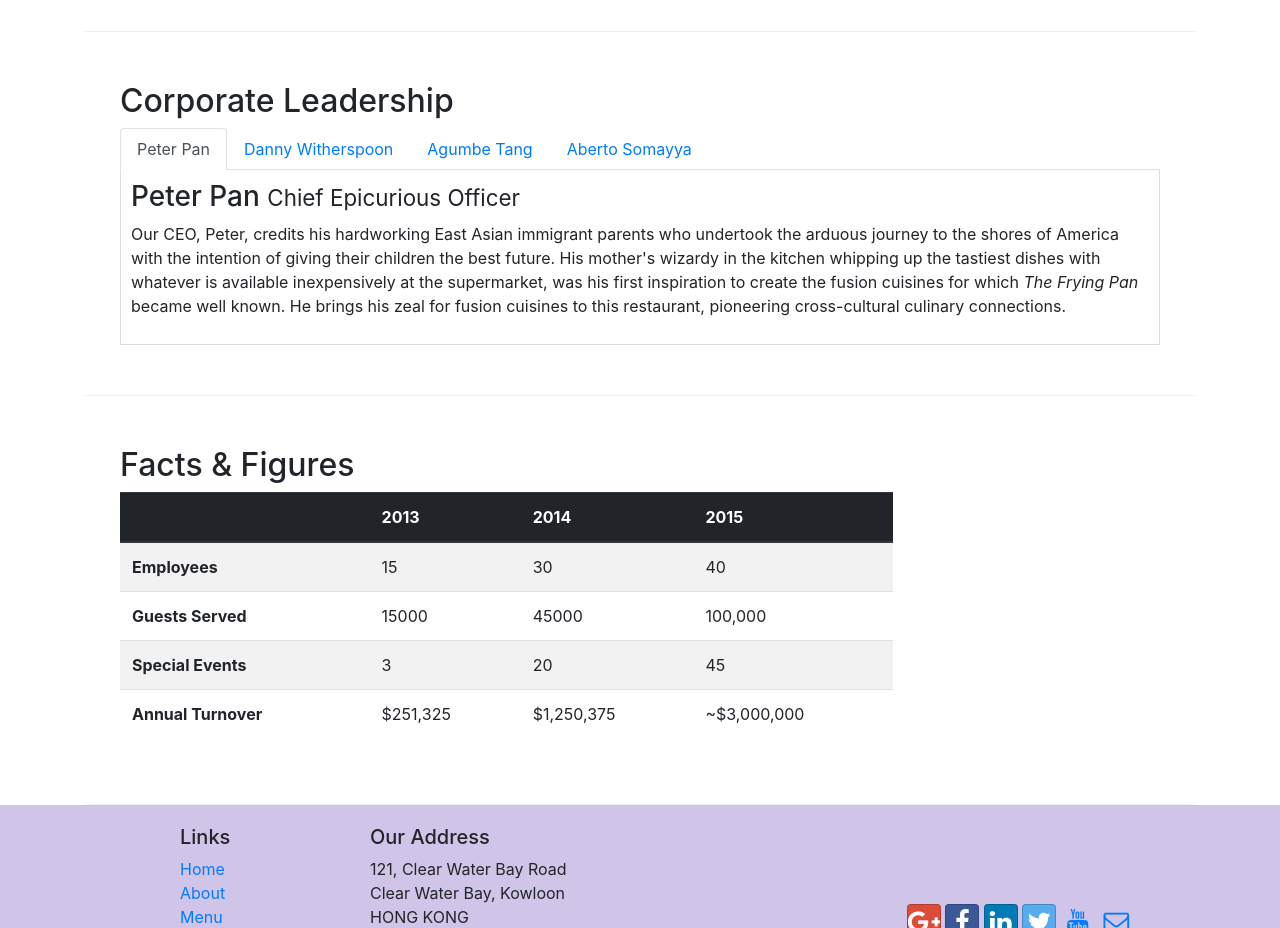
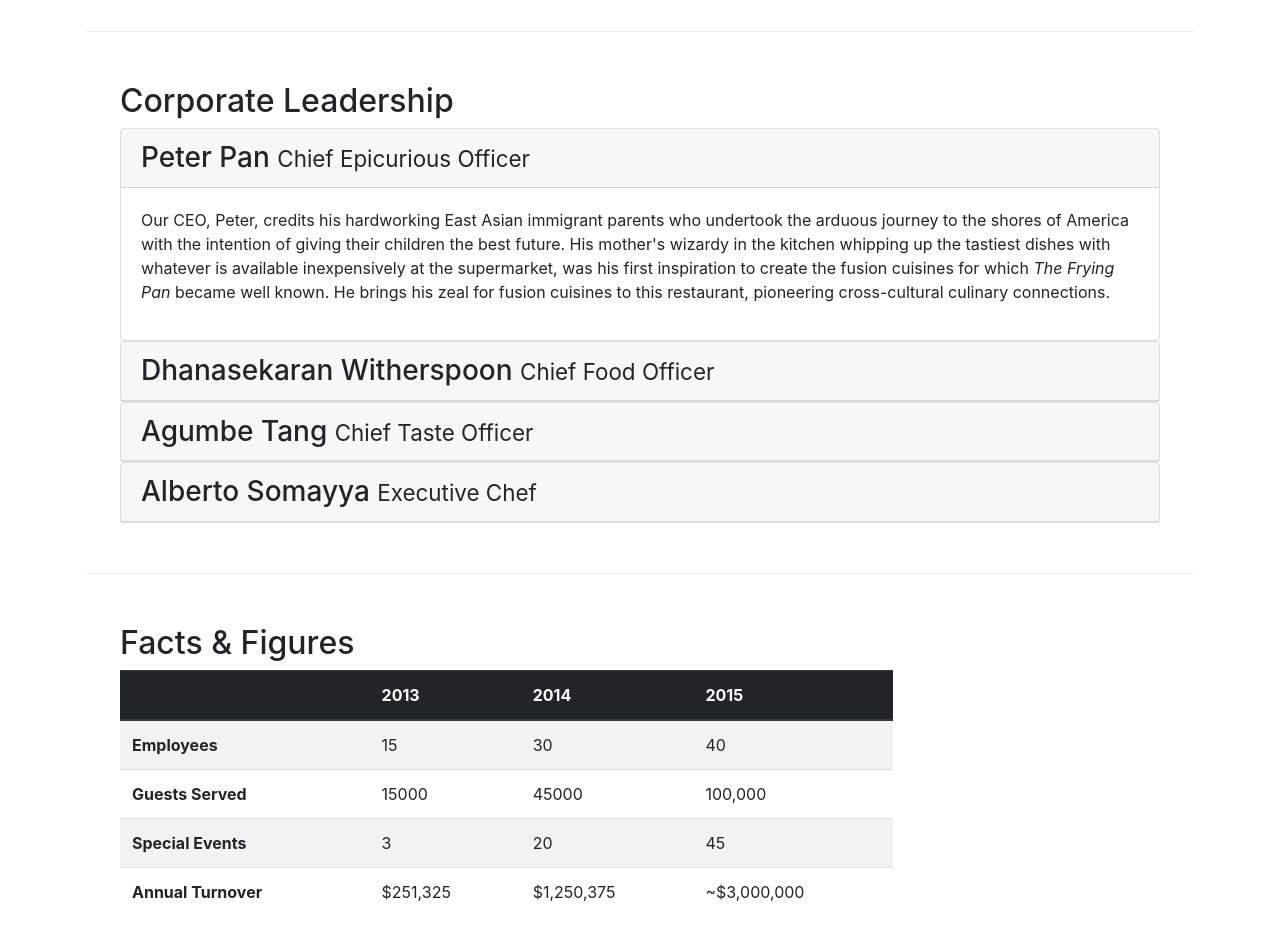
Before and after one commit to Marilynn1504n/Bootstrap4Coursera, a website: page aboutus.html in a window 1280 px wide. Shown: the part 940-1868 px from the top of the page. Drawn offline with nearby package versions, Linux system fonts and the light colour scheme.

Commit message:
accordion

```diff
--- a/aboutus.html
+++ b/aboutus.html
@@ -102,38 +102,63 @@
         <div class="row row-content2">
             <div class="col-12">
                 <h2>Corporate Leadership</h2>
-                <ul  class="nav nav-tabs">
-                    <li class="nav-item">
-                        <a class="nav-link active" href="#peter" role="tab" data-toggle="tab">Peter Pan</a>
-                    </li>
-                    <li class="nav-item">
-                        <a class="nav-link" href="#danny" role="tab" data-toggle="tab">Danny Witherspoon </a>
-                    </li>
-                    <li class="nav-item">
-                        <a class="nav-link" href="#agumbe" role="tab" data-toggle="tab">Agumbe Tang</a>
-                    </li>
-                    <li class="nav-item">
-                        <a class="nav-link" href="#alberto" role="tab" data-toggle="tab">Aberto Somayya</a>
-                    </li>
 
-                </ul>
-                <div class="tab-content">
-                    <div role="tabpanel" class="tab-pane fade show active" id="peter">
-                <h3>Peter Pan <small>Chief Epicurious Officer</small></h3>
-                <p class= "d-none d-sm-block">Our CEO, Peter, credits his hardworking East Asian immigrant parents who undertook the arduous journey to the shores of America with the intention of giving their children the best future. His mother's wizardy in the kitchen whipping up the tastiest dishes with whatever is available inexpensively at the supermarket, was his first inspiration to create the fusion cuisines for which <em>The Frying Pan</em> became well known. He brings his zeal for fusion cuisines to this restaurant, pioneering cross-cultural culinary connections.</p>
-                </div>
-                <div role="tabpanel" class="tab-pane fade show" id="danny">
-                <h3>Dhanasekaran Witherspoon <small>Chief Food Officer</small></h3>
-                <p  class="d-none d-sm-block">Our CFO, Danny, as he is affectionately referred to by his colleagues, comes from a long established family tradition in farming and produce. His experiences growing up on a farm in the Australian outback gave him great appreciation for varieties of food sources. As he puts it in his own words, <em>Everything that runs, wins, and everything that stays, pays!</em></p>
-                </div>
-                <div role="tabpanel" class="tab-pane fade show" id="agumbe">
-                <h3>Agumbe Tang <small>Chief Taste Officer</small></h3>
-                <p class= "d-none d-sm-block ">Blessed with the most discerning gustatory sense, Agumbe, our CTO, personally ensures that every dish that we serve meets his exacting tastes. Our chefs dread the tongue lashing that ensues if their dish does not meet his exacting standards. He lives by his motto, <em>You click only if you survive my lick.</em></p>
-                </div>
-                <div role="tabpanel" class="tab-pane fade show " id="alberto">
-                <h3>Alberto Somayya <small>Executive Chef</small></h3>
-                <p class="d-none d-sm-block">Award winning three-star Michelin chef with wide International experience having worked closely with whos-who in the culinary world, he specializes in creating mouthwatering Indo-Italian fusion experiences. He says, <em>Put together the cuisines from the two craziest cultures, and you get a winning hit! Amma Mia!</em></p>
-                </div>
+                <div id="accordion">
+                    <div class="card">
+                        <div class="card-header" role="tab" id="peterhead">
+                        <h3 class="mb-0">
+                             <a data-toggle="collapse" data-target="#peter">Peter Pan <small>Chief Epicurious Officer</small></a>
+                        </h3>
+                        </div>
+                        <div role="tabpanel" class="collapse show" id="peter" data-parent="#accordion">
+                            <div class="card-body">
+                                <p class= "d-none d-sm-block">Our CEO, Peter, credits his hardworking East Asian immigrant parents who undertook the arduous journey to the shores of America with the intention of giving their children the best future. His mother's wizardy in the kitchen whipping up the tastiest dishes with whatever is available inexpensively at the supermarket, was his first inspiration to create the fusion cuisines for which <em>The Frying Pan</em> became well known. He brings his zeal for fusion cuisines to this restaurant, pioneering cross-cultural culinary connections.</p>
+                            </div>
+
+                            </div>
+                    </div>
+
+                    <div class="card">
+                        <div class="card-header" role="tab" id="dannyhead">
+                        <h3 class="mb-0">
+                             <a data-toggle="collapse" data-target="#danny">Dhanasekaran Witherspoon <small>Chief Food Officer</small></a>
+                        </h3>
+                        </div>
+                        <div role="tabpanel" class="collapse" id="danny" data-parent="#accordion">
+                            <div class="card-body">
+                                <p class= "d-none d-sm-block">Our CFO, Danny, as he is affectionately referred to by his colleagues, comes from a long established family tradition in farming and produce. His experiences growing up on a farm in the Australian outback gave him great appreciation for varieties of food sources. As he puts it in his own words, <em>Everything that runs, wins, and everything that stays, pays!</em></p>
+                            </div>
+
+                            </div>
+                    </div>
+
+                    <div class="card">
+                        <div class="card-header" role="tab" id="agumbehead">
+                        <h3 class="mb-0">
+                             <a data-toggle="collapse" data-target="#agumbe">Agumbe Tang <small>Chief Taste Officer</small></a>
+                        </h3>
+                        </div>
+                        <div role="tabpanel" class="collapse" id="agumbe" data-parent="#accordion">
+                            <div class="card-body">
+                                <p class= "d-none d-sm-block">Blessed with the most discerning gustatory sense, Agumbe, our CTO, personally ensures that every dish that we serve meets his exacting tastes. Our chefs dread the tongue lashing that ensues if their dish does not meet his exacting standards. He lives by his motto, <em>You click only if you survive my lick.</em></p>
+                            </div>
+
+                            </div>
+                    </div>
+
+                    <div class="card">
+                        <div class="card-header" role="tab" id="albertohead">
+                        <h3 class="mb-0">
+                             <a data-toggle="collapse" data-target="#alberto">Alberto Somayya <small>Executive Chef</small></a>
+                        </h3>
+                        </div>
+                        <div role="tabpanel" class="collapse" id="alberto" data-parent="#accordion">
+                            <div class="card-body">
+                                <p class= "d-none d-sm-block">Award winning three-star Michelin chef with wide International experience having worked closely with whos-who in the culinary world, he specializes in creating mouthwatering Indo-Italian fusion experiences. He says, <em>Put together the cuisines from the two craziest cultures, and you get a winning hit! Amma Mia!</em></p>
+                            </div>
+
+                            </div>
+                    </div>
             </div>
             </div>
        </div>
```
